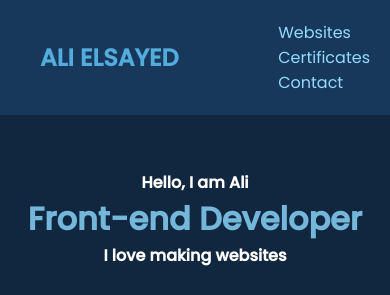
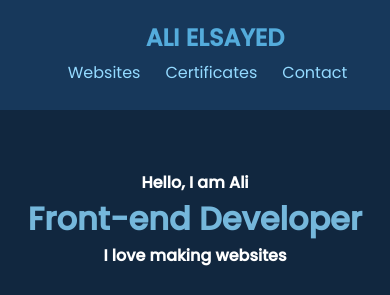
Before and after one commit to Alilool/My-portfolio, a plain HTML site: page index.html in a window 390 px wide. Shown: the top 295 px of the page. Drawn offline with Linux system fonts and the light colour scheme.

Commit message:
Add files via upload

```diff
--- a/style.css
+++ b/style.css
@@ -35,9 +35,7 @@ header a{
     transition: 0.5s ease;
 }
 
-header a:hover{
-    color: #428ab1;
-}
+
 
 nav {
     margin: 0 50px;
@@ -78,10 +76,6 @@ nav {
     transition: 0.7s ease;
 }
 
-.main-btn:hover{
-    background-color:#1b45ff;
-    transform: scale(1.1);
-}
 
 .social-icons{
     margin: 10px;
@@ -121,10 +115,6 @@ nav {
     transition: 0.7s ease;
 }
 
-.card:hover{
-    transform: scale(1.1);
-    opacity: 0.8;
-}
 
 .card a {
     text-decoration: none;
@@ -132,10 +122,7 @@ nav {
     transition: 0.5s ease;
 }
 
-.card a:hover {
-    color: #0a35f5;
-    transform: scale(1.1);
-}
+
 
 .card-img img{
     width: 100%;
@@ -190,11 +177,6 @@ strong{
     transition: 0.7s ease;
 }
 
-.contact-card:hover{
-    background-color: #e8f9ff;
-    transform: scale(1.1);
-}
-
 .icon{
     font-size: 4em;
     padding: 30px 0;
@@ -229,6 +211,27 @@ p span {
     margin-right: 5px;
 }
 
+@media (hover:hover){
+    .contact-card:hover{
+        background-color: #e8f9ff;
+        transform: scale(1.1);
+    }
+    .card a:hover {
+        color: #0a35f5;
+        transform: scale(1.1);
+    }
+    .card:hover{
+        transform: scale(1.1);
+        opacity: 0.8;
+    }
+    .main-btn:hover{
+        background-color:#1b45ff;
+        transform: scale(1.1);
+    }
+    header a:hover{
+        color: #428ab1;
+    }
+}
 
 @media (max-width: 1100px){
     .main h4 , .main h3{
@@ -244,11 +247,16 @@ p span {
         border-radius: 15px;
         margin: 20px;
     }
+
+    header {
+        justify-content: center;
+        flex-direction: column;
+    }
+
+    nav a {
+        margin-right: 50px;
+    }
 }
-
-
-
-
 
 @media (max-width:500px) {
     .certificates img {
@@ -266,17 +274,13 @@ p span {
         font-size: 0.9em;
     }
 
-    nav{
-        margin: 0 40px;
+    header {
+        justify-content: center;
         flex-direction: column;
     }
 
     nav a {
-        margin: 0;
-    }
-
-    .logo{
-        margin: 0 20px;
+        margin-right: 20px;
     }
 
     .main h4 , .main h3{
```
Also changed, not shown: index.html (line endings or trailing spaces).
